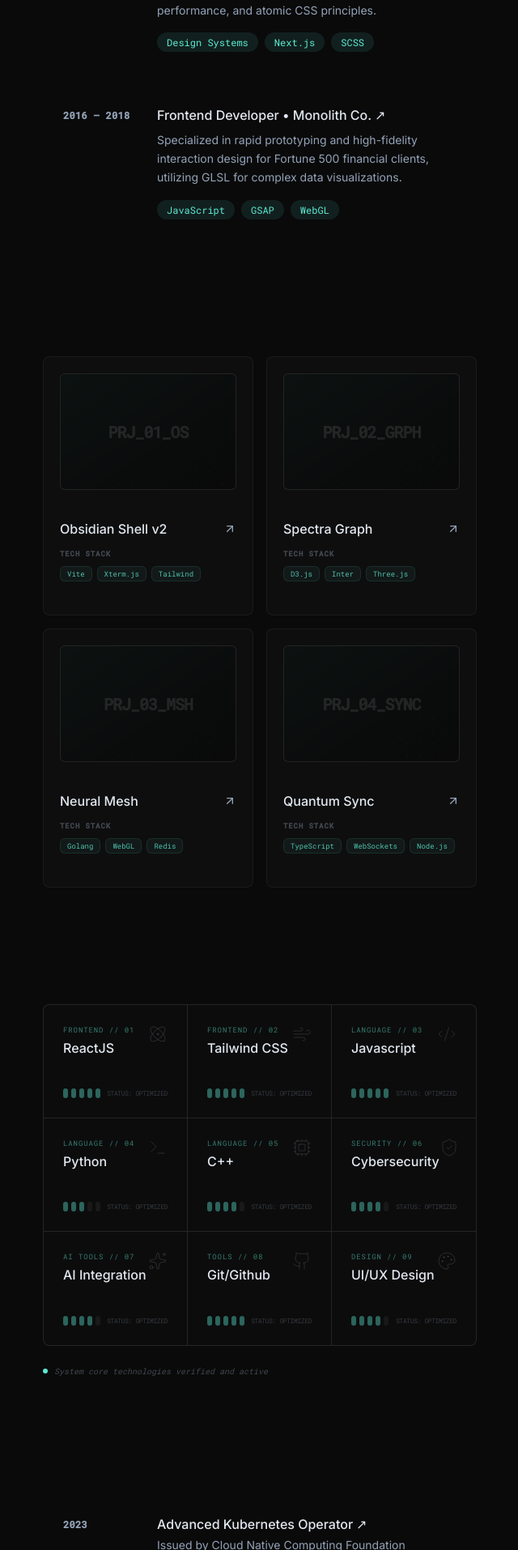
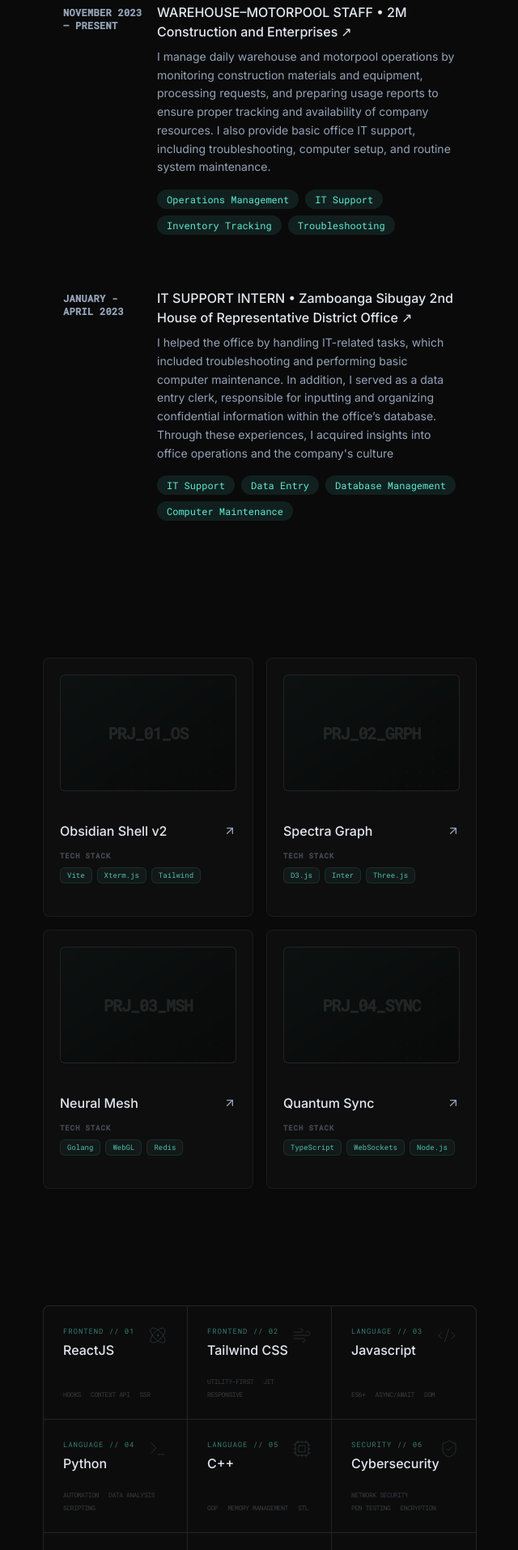
Before and after one commit to septriunii/Website-Portfolio, a React (Vite) app: page / in a window 1280 px wide. Shown: the part 826-2740 px from the top of the page at 81% size, without its empty margins (595-1235 px from the left). Built offline with nearby package versions, Linux system fonts and the light colour scheme.

Commit message:
feat: Update resume data
Reflects current professional experience and contact details in the resume data.

```diff
--- a/App.tsx
+++ b/App.tsx
@@ -23,27 +23,27 @@ const sections: Section[] = [
 const experiences: Experience[] = [
   {
     id: 'exp1',
-    year: '2021 — Present',
-    title: 'Lead Systems Engineer',
-    company: 'Flux Foundry',
-    description: 'Architected the core rendering engine for high-traffic real-time dashboards. Reduced latency by 40% through custom WASM implementations and optimized React reconciliation.',
-    technologies: ['TypeScript', 'Rust', 'WebAssembly', 'React'],
+    year: 'Present',
+    title: 'FRONTEND WEB DEVELOPER',
+    company: 'Self-Employed',
+    description: 'I develop responsive and user-friendly web interfaces using modern frontend technologies such as React.js and Tailwind CSS. I build and customize websites based on client requirements, focusing on performance, accessibility, and clean UI/UX design.',
+    technologies: ['React.js', 'Tailwind CSS', 'UI/UX Design', 'Responsive Design'],
   },
   {
     id: 'exp2',
-    year: '2018 — 2021',
-    title: 'Senior UI Engineer',
-    company: 'Arclight Digital',
-    description: 'Developed a comprehensive design system used by over 50 internal products, focusing on accessibility, performance, and atomic CSS principles.',
-    technologies: ['Design Systems', 'Next.js', 'SCSS'],
+    year: 'November 2023 – Present',
+    title: 'WAREHOUSE–MOTORPOOL STAFF',
+    company: '2M Construction and Enterprises',
+    description: 'I manage daily warehouse and motorpool operations by monitoring construction materials and equipment, processing requests, and preparing usage reports to ensure proper tracking and availability of company resources. I also provide basic office IT support, including troubleshooting, computer setup, and routine system maintenance.',
+    technologies: ['Operations Management', 'IT Support', 'Inventory Tracking', 'Troubleshooting'],
   },
   {
     id: 'exp3',
-    year: '2016 — 2018',
-    title: 'Frontend Developer',
-    company: 'Monolith Co.',
-    description: 'Specialized in rapid prototyping and high-fidelity interaction design for Fortune 500 financial clients, utilizing GLSL for complex data visualizations.',
-    technologies: ['JavaScript', 'GSAP', 'WebGL'],
+    year: 'January - April 2023',
+    title: 'IT SUPPORT INTERN',
+    company: 'Zamboanga Sibugay 2nd House of Representative District Office',
+    description: 'I helped the office by handling IT-related tasks, which included troubleshooting and performing basic computer maintenance. In addition, I served as a data entry clerk, responsible for inputting and organizing confidential information within the office’s database. Through these experiences, I acquired insights into office operations and the company\'s culture',
+    technologies: ['IT Support', 'Data Entry', 'Database Management', 'Computer Maintenance'],
   },
 ];
 
@@ -82,33 +82,41 @@ const certificates: Certificate[] = [
   {
     id: 'cert1',
     year: '2023',
-    title: 'Advanced Kubernetes Operator',
-    issuer: 'Cloud Native Computing Foundation',
+    title: 'BACHELOR OF SCIENCE IN INFORMATION TECHNOLOGY',
+    issuer: 'Dr. Aurelio Mendoza Memorial Colleges',
   },
   {
     id: 'cert2',
-    year: '2022',
-    title: 'AWS Solutions Architect',
-    issuer: 'Amazon Web Services',
+    year: '2024',
+    title: 'JavaScript Algorithms and Data Structures (v8)',
+    issuer: 'freeCodeCamp',
+    link: 'https://www.freecodecamp.org/certification/anthony-alabado/javascript-algorithms-and-data-structures-v8',
   },
   {
     id: 'cert3',
-    year: '2021',
-    title: 'Google Cloud Professional Developer',
-    issuer: 'Google Cloud',
+    year: '2024',
+    title: 'Responsive Web Design',
+    issuer: 'freeCodeCamp',
+    link: 'https://www.freecodecamp.org/certification/anthony-alabado/responsive-web-design',
+  },
+  {
+    id: 'cert4',
+    year: '2018',
+    title: 'COMPUTER SYSTEM SERVICING NCII',
+    issuer: 'Technical Education and Skills Development Authority',
   },
 ];
 
 const skills = [
-  { name: "ReactJS", icon: Atom, category: "Frontend", strength: 5 },
-  { name: "Tailwind CSS", icon: Wind, category: "Frontend", strength: 5 },
-  { name: "Javascript", icon: Code2, category: "Language", strength: 5 },
-  { name: "Python", icon: Terminal, category: "Language", strength: 3 },
-  { name: "C++", icon: Cpu, category: "Language", strength: 4 },
-  { name: "Cybersecurity", icon: ShieldCheck, category: "Security", strength: 4 },
-  { name: "AI Integration", icon: Sparkles, category: "AI Tools", strength: 4 },
-  { name: "Git/Github", icon: Github, category: "Tools", strength: 5 },
-  { name: "UI/UX Design", icon: Palette, category: "Design", strength: 4 },
+  { name: "ReactJS", icon: Atom, category: "Frontend", strength: 5, tags: ["Hooks", "Context API", "SSR"] },
+  { name: "Tailwind CSS", icon: Wind, category: "Frontend", strength: 5, tags: ["Utility-first", "JIT", "Responsive"] },
+  { name: "Javascript", icon: Code2, category: "Language", strength: 5, tags: ["ES6+", "Async/Await", "DOM"] },
+  { name: "Python", icon: Terminal, category: "Language", strength: 3, tags: ["Automation", "Data Analysis", "Scripting"] },
+  { name: "C++", icon: Cpu, category: "Language", strength: 4, tags: ["OOP", "Memory Management", "STL"] },
+  { name: "Cybersecurity", icon: ShieldCheck, category: "Security", strength: 4, tags: ["Network Security", "Pen Testing", "Encryption"] },
+  { name: "AI Integration", icon: Sparkles, category: "AI Tools", strength: 4, tags: ["Prompt Engineering", "LLM APIs", "Automation"] },
+  { name: "Git/Github", icon: Github, category: "Tools", strength: 5, tags: ["Version Control", "CI/CD", "Collaboration"] },
+  { name: "UI/UX Design", icon: Palette, category: "Design", strength: 4, tags: ["Figma", "Prototyping", "Accessibility"] },
 ];
 
 const App: React.FC = () => {
@@ -147,7 +155,7 @@ const App: React.FC = () => {
                   Frontend Web Developer
                 </h2>
                 <p className="mt-4 max-w-sm leading-relaxed text-textSecondary text-base">
-                  I’m a web developer focused on front-end development using ReactJS and Tailwind CSS, with a solid understanding of web architecture and front-end to back-end integration.
+                  A dedicated web developer focusing on front-end development specializing in React.js and Tailwind CSS. I am also well-versed in web development architecture and have a thorough understanding of how to integrate front-end interfaces with back-end systems.
                 </p>
 
                 <div className="mt-5 flex flex-wrap gap-4">
@@ -241,22 +249,12 @@ const App: React.FC = () => {
                           </div>
                         </div>
 
-                        <div className="flex items-end justify-between">
-                          <div className="flex gap-1">
-                            {[...Array(5)].map((_, i) => (
-                              <div
-                                key={i}
-                                className={`w-1.5 h-3 rounded-full transition-all duration-500 delay-[${i * 100}ms]
-                                  ${i < skill.strength
-                                    ? 'bg-accent-teal/40 group-hover:bg-accent-teal group-hover:shadow-[0_0_8px_rgba(45,212,191,0.4)]'
-                                    : 'bg-white/5'
-                                  }`}
-                              />
-                            ))}
-                          </div>
-                          <span className="font-mono text-[8px] text-textSecondary/30 uppercase tracking-tighter">
-                            Status: Optimized
-                          </span>
+                        <div className="flex flex-wrap gap-x-3 gap-y-1 opacity-30 group-hover:opacity-70 transition-opacity duration-500">
+                          {skill.tags?.map((tag, i) => (
+                            <span key={i} className="font-mono text-[8px] uppercase tracking-tighter text-textSecondary">
+                              {tag}
+                            </span>
+                          ))}
                         </div>
                       </div>
                     ))}
```
Also changed, not shown: public/resume.txt.
